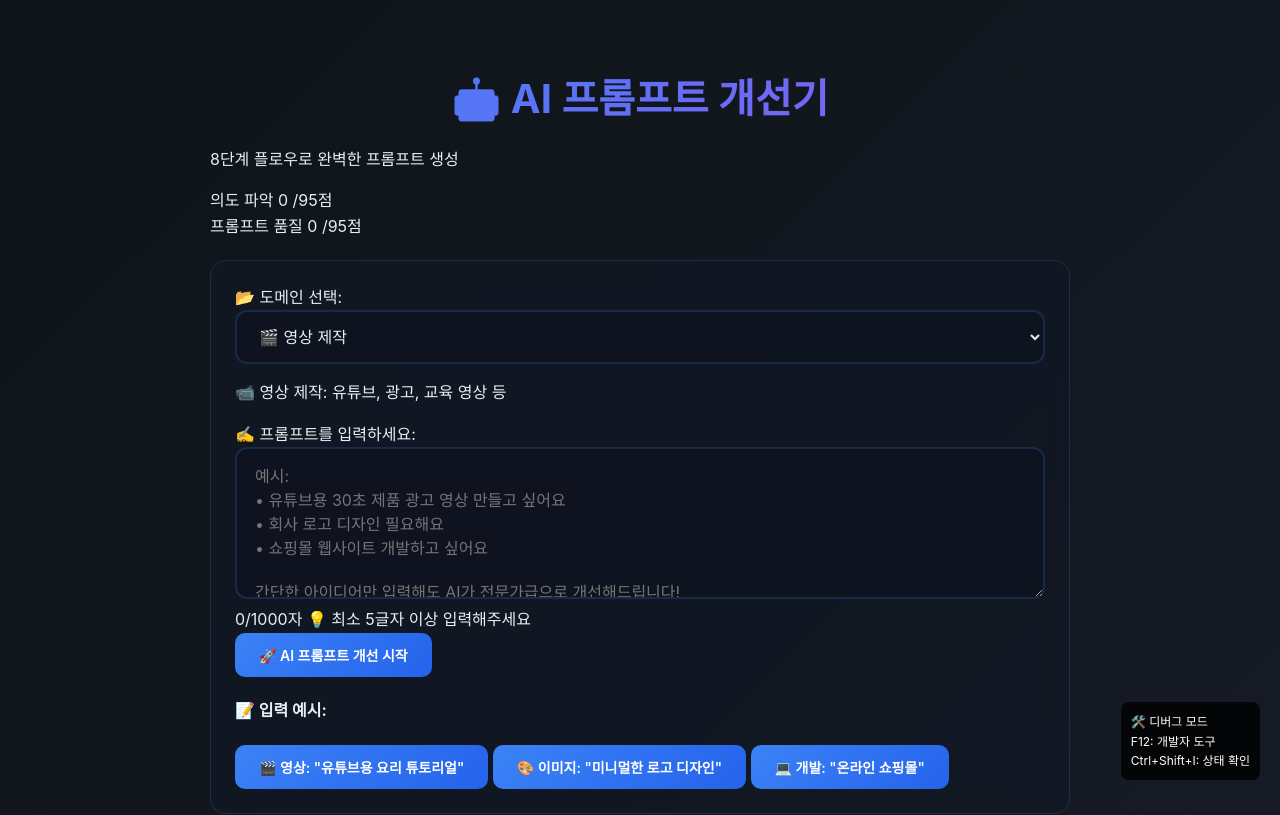
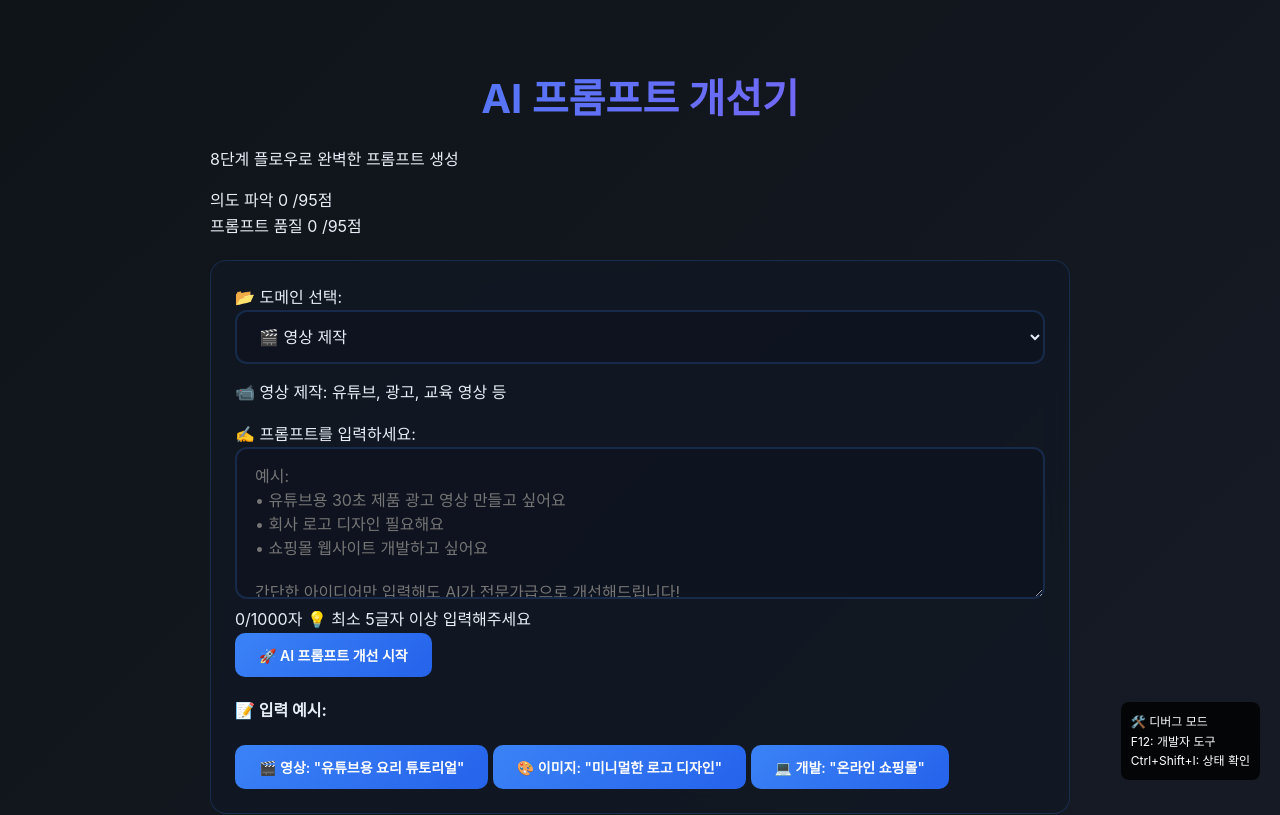
Before and after one commit to suhwan-kim2/ai-prompt-improver, a website: page public/index.html in a window 1280 px wide. Shown: the top 815 px of the page. Drawn offline with Linux system fonts and the light colour scheme.

Commit message:
Update index.html

```diff
--- a/public/index.html
+++ b/public/index.html
@@ -3,14 +3,14 @@
 <head>
     <meta charset="UTF-8">
     <meta name="viewport" content="width=device-width, initial-scale=1.0">
-    <title>🤖 AI 프롬프트 개선기 - 8단계 플로우</title>
+    <title> AI 프롬프트 개선기 - 8단계 플로우</title>
     <link rel="stylesheet" href="./style.css">
 </head>
 <body>
     <main class="main-container">
         <!-- 🎯 헤더 섹션 -->
         <header class="header-section">
-            <h1 class="main-title">🤖 AI 프롬프트 개선기</h1>
+            <h1 class="main-title"> AI 프롬프트 개선기</h1>
             <p class="subtitle">8단계 플로우로 완벽한 프롬프트 생성</p>
         </header>
 
```
